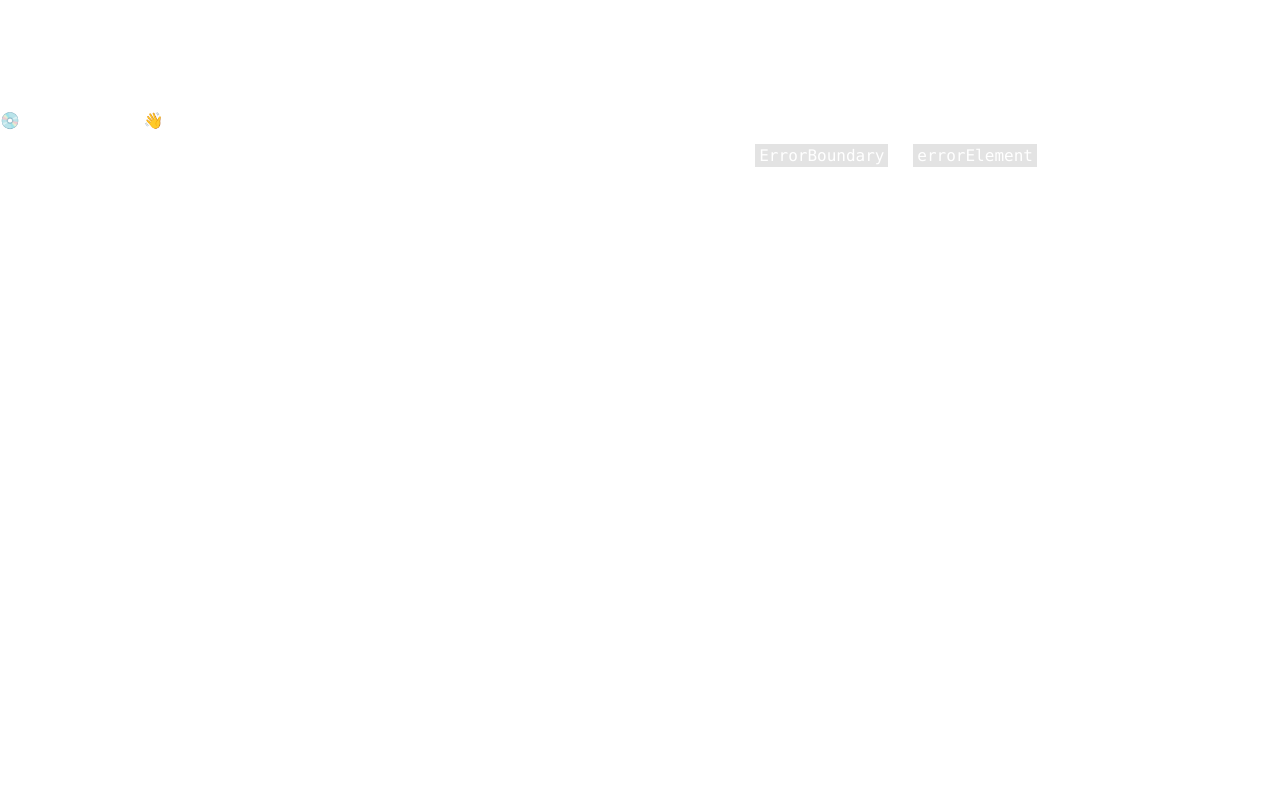
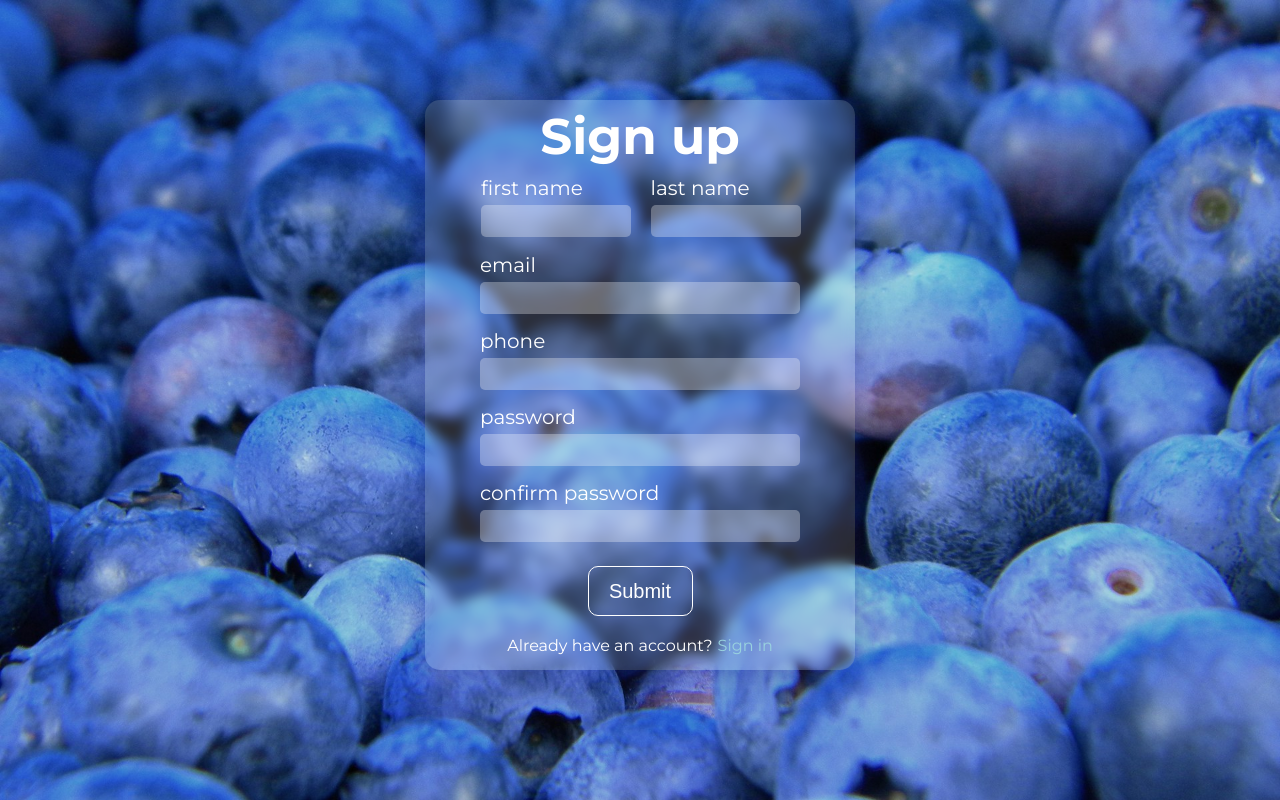
Before and after one commit to alexey-hohlov/auth-forms, a React (Create React App) app: page /sign-up in a window 1280 px wide. Before the commit this address had no page. Built offline with nearby package versions, Linux system fonts and the light colour scheme.

Commit message:
feat: sign-up page layout, styles and animation

```diff
--- a/src/App/App.tsx
+++ b/src/App/App.tsx
@@ -1,6 +1,6 @@
 import { RouterProvider, createBrowserRouter } from 'react-router-dom';
 import { Greetings } from '../components';
-import { Layout, Login } from '../pages';
+import { Layout, Login, SignUp } from '../pages';
 
 function App() {
     const router = createBrowserRouter([
@@ -10,6 +10,7 @@ function App() {
             children: [
                 { element: <Greetings />, index: true },
                 { path: 'login', element: <Login /> },
+                { path: 'sign-up', element: <SignUp /> },
             ],
         },
     ]);
--- a/src/components/common/GlassWrapper/GlassWrapper.module.scss
+++ b/src/components/common/GlassWrapper/GlassWrapper.module.scss
@@ -5,10 +5,20 @@
         bottom: 15px;
         left: 15px;
         right: 15px;
-    };
+    }
 
     background: rgba(255, 255, 255, 0.15);
     box-shadow: 0 8px 32px 0 rgba(31, 38, 135, 0.37);
     backdrop-filter: blur(6px);
     -webkit-backdrop-filter: blur(6px);
+
+    a {
+        text-decoration: none;
+        color: #99d2de;
+
+        &:hover {
+            text-decoration: underline;
+            color: white;
+        }
+    }
 }
--- a/src/pages/Login/Login.module.scss
+++ b/src/pages/Login/Login.module.scss
@@ -35,14 +35,4 @@
     display: flex;
     gap: 5px;
     margin-top: 10px;
-
-    a {
-        text-decoration: none;
-        color: #99D2DE;
-
-        &:hover {
-            text-decoration: underline;
-            color: white;
-        }
-    }
 }
--- a/src/pages/Login/Login.tsx
+++ b/src/pages/Login/Login.tsx
@@ -12,19 +12,24 @@ import { Link } from 'react-router-dom';
 
 const Login: React.FC = () => {
     const MGlassWrapper = motion(GlassWrapper);
+    const MInput = motion(Input);
+    const MButton = motion(Button);
     const methods = useForm();
-    const MInput = motion(Input);
-    const MButton = motion(Button)
 
     const handleSubmit = () => {};
 
     return (
-        <MGlassWrapper initial={'hidden'} animate={'visible'} variants={scale}>
+        <MGlassWrapper
+            initial={'hidden'}
+            animate={'visible'}
+            variants={scale}
+            custom={1}
+        >
             <div className={styles.login}>
                 <motion.span
                     className={styles.header}
                     variants={slideFromLeft}
-                    custom={1}
+                    custom={2}
                 >
                     Sign in
                 </motion.span>
@@ -33,29 +38,29 @@ const Login: React.FC = () => {
                         <MInput
                             label={'email'}
                             variants={slideFromRight}
-                            custom={1.5}
+                            custom={3}
                         />
                         <MInput
                             label={'password'}
                             variants={slideFromLeft}
-                            custom={1.5}
+                            custom={5}
                         />
                         <MButton
                             title={'Submit'}
                             color={'white'}
                             onClick={handleSubmit}
                             variants={scale}
-                            custom={2}
+                            custom={8}
                         />
                     </form>
                 </FormProvider>
                 <motion.div
                     variants={appear}
-                    custom={2.5}
+                    custom={10}
                     className={styles.signUp}
                 >
                     New to our service?
-                    <Link to={'/'}>Create an account</Link>
+                    <Link to={'/sign-up'}>Create an account</Link>
                 </motion.div>
             </div>
         </MGlassWrapper>
--- a/src/pages/SignUp/SignUp.tsx
+++ b/src/pages/SignUp/SignUp.tsx
@@ -1,5 +1,94 @@
+import styles from './SignUp.tsx.module.scss';
+import { motion } from 'framer-motion';
+import { Button, GlassWrapper, Input } from '../../components';
+import {
+    appear,
+    scale,
+    slideFromBottom,
+    slideFromLeft,
+    slideFromRight,
+    slideFromTop,
+} from '../../utils/animations';
+import { FormProvider, useForm } from 'react-hook-form';
+import { Link } from 'react-router-dom';
+
 const SignUp = () => {
-    return <div>signup</div>;
-}
+    const MGlassWrapper = motion(GlassWrapper);
+    const MInput = motion(Input);
+    const MButton = motion(Button);
+    const methods = useForm();
+
+    const handleSubmit = () => {};
+
+    return (
+        <MGlassWrapper
+            initial={'hidden'}
+            animate={'visible'}
+            variants={scale}
+            custom={1}
+        >
+            <div className={styles.signUp}>
+                <motion.span
+                    className={styles.header}
+                    variants={slideFromTop}
+                    custom={3}
+                >
+                    Sign up
+                </motion.span>
+                <FormProvider {...methods}>
+                    <form className={styles.form}>
+                        <div className={styles.name}>
+                            <MInput
+                                label={'first name'}
+                                variants={slideFromLeft}
+                                custom={5}
+                            />
+                            <MInput
+                                label={'last name'}
+                                variants={slideFromRight}
+                                custom={5}
+                            />
+                        </div>
+                        <MInput
+                            label={'email'}
+                            variants={slideFromBottom}
+                            custom={7}
+                        />
+                        <MInput
+                            label={'phone'}
+                            variants={slideFromBottom}
+                            custom={9}
+                        />
+                        <MInput
+                            label={'password'}
+                            variants={slideFromBottom}
+                            custom={11}
+                        />
+                        <MInput
+                            label={'confirm password'}
+                            variants={slideFromBottom}
+                            custom={13}
+                        />
+                        <MButton
+                            title={'Submit'}
+                            color={'white'}
+                            onClick={handleSubmit}
+                            variants={scale}
+                            custom={16}
+                        />
+                    </form>
+                </FormProvider>
+                <motion.div
+                    className={styles.login}
+                    variants={appear}
+                    custom={18}
+                >
+                    Already have an account?
+                    <Link to={'/login'}>Sign in</Link>
+                </motion.div>
+            </div>
+        </MGlassWrapper>
+    );
+};
 
 export default SignUp;
--- a/src/pages/SignUp/SignUp.tsx.module.scss
+++ b/src/pages/SignUp/SignUp.tsx.module.scss
@@ -0,0 +1,48 @@
+.header {
+    font-family: MontserratBold;
+    font-size: 50px;
+}
+
+.signUp {
+    display: grid;
+    grid-template-columns: 100%;
+    grid-template-rows: auto;
+    place-items: center;
+    gap: 10px;
+    width: 400px;
+}
+
+.form {
+    display: grid;
+    grid-template-columns: 100%;
+    grid-template-rows: auto;
+    gap: 15px;
+    width: 100%;
+    place-items: center;
+
+    label {
+        width: 80%;
+    }
+
+    button {
+        margin-top: 10px;
+        width: 105px;
+        height: 50px;
+    }
+}
+
+.name {
+    width: 80%;
+    display: flex;
+    justify-content: space-between;
+
+    label {
+        width: 47%;
+    }
+}
+
+.login {
+    display: flex;
+    gap: 5px;
+    margin-top: 10px;
+}
--- a/src/utils/animations.ts
+++ b/src/utils/animations.ts
@@ -54,3 +54,35 @@ export const slideFromRight = {
         },
     }),
 };
+
+export const slideFromBottom = {
+    hidden: {
+        opacity: 0,
+        y: 50,
+    },
+    visible: (custom: number) => ({
+        opacity: 1,
+        y: 1,
+        transition: {
+            delay: custom * 0.2,
+            type: 'spring',
+            duration: 0.85,
+        },
+    }),
+};
+
+export const slideFromTop = {
+    hidden: {
+        opacity: 0,
+        y: -50,
+    },
+    visible: (custom: number) => ({
+        opacity: 1,
+        y: 1,
+        transition: {
+            delay: custom * 0.2,
+            type: 'spring',
+            duration: 0.85,
+        },
+    }),
+};
```
